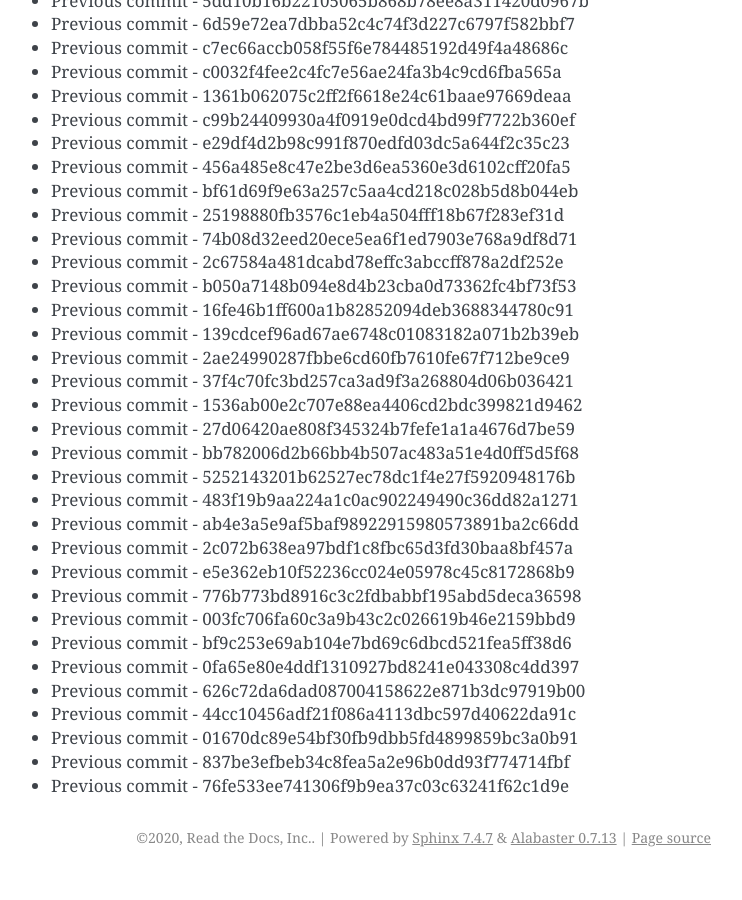
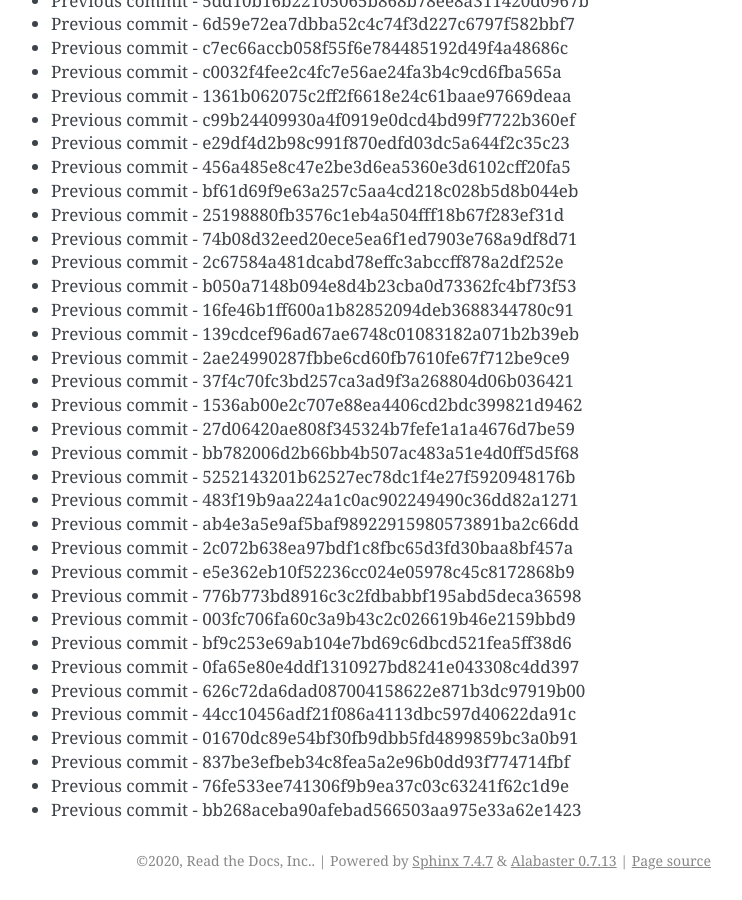
Before and after one commit to readthedocs/rtd-git-stresstest, a Sphinx documentation site: the page built from docs/updates.rst, in a window 1280 px wide and 900 px high, scrolled down 94724 px. Shown: the whole window, without its empty margins (399-1141 px from the left). Built offline with Sphinx 7.4.7, drawn with Linux system fonts in a browser that asks for light colours; before the commit the page ends 95601 px from its top, so only the background shows below that.

Commit message:
Generating commit from previous: bb268aceba90afebad566503aa975e33a62e1423

```diff
--- a/docs/updates.rst
+++ b/docs/updates.rst
@@ -4012,3 +4012,4 @@ It can be tested for any performance characteristics.
 * Previous commit - 01670dc89e54bf30fb9dbb5fd4899859bc3a0b91
 * Previous commit - 837be3efbeb34c8fea5a2e96b0dd93f774714fbf
 * Previous commit - 76fe533ee741306f9b9ea37c03c63241f62c1d9e
+* Previous commit - bb268aceba90afebad566503aa975e33a62e1423
```
